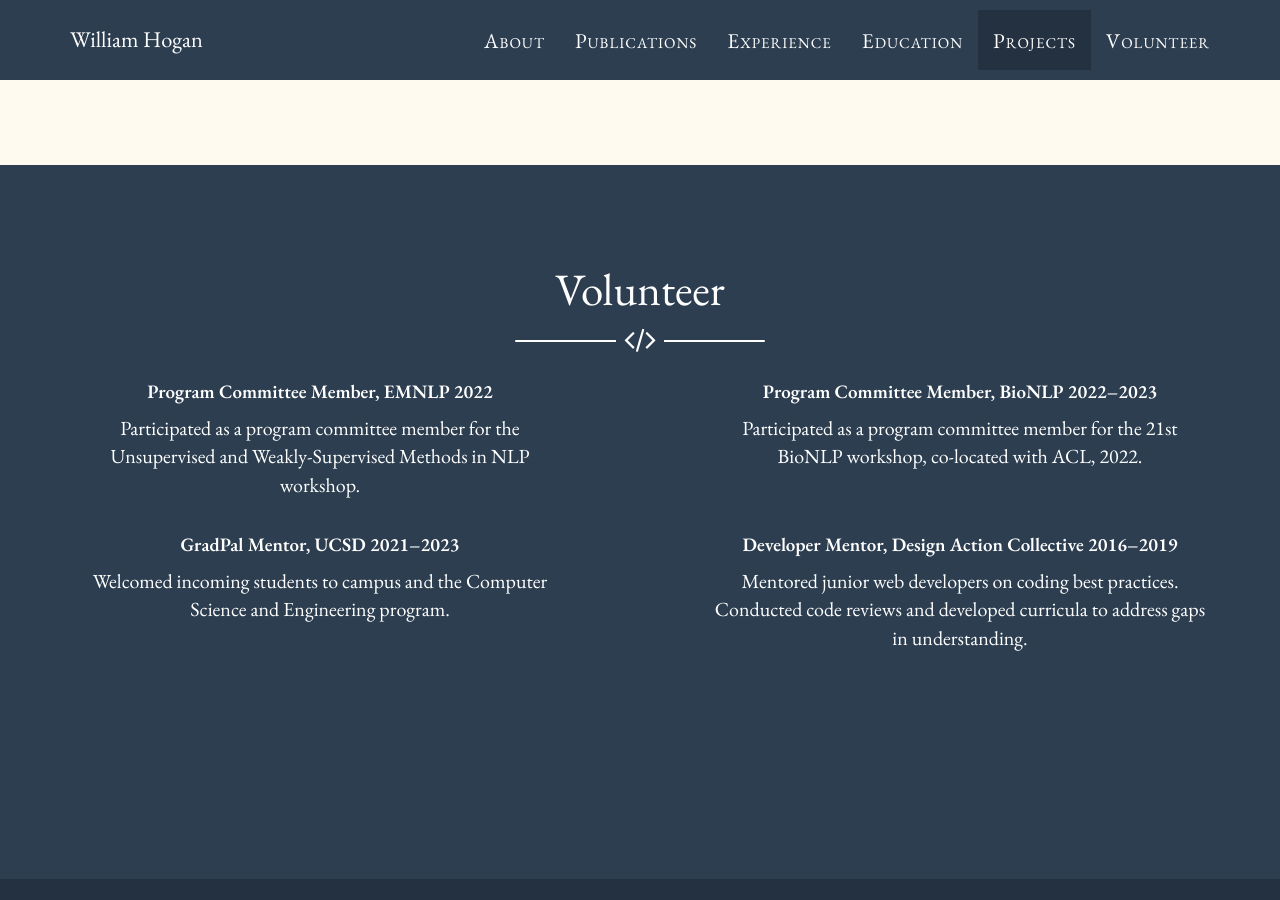
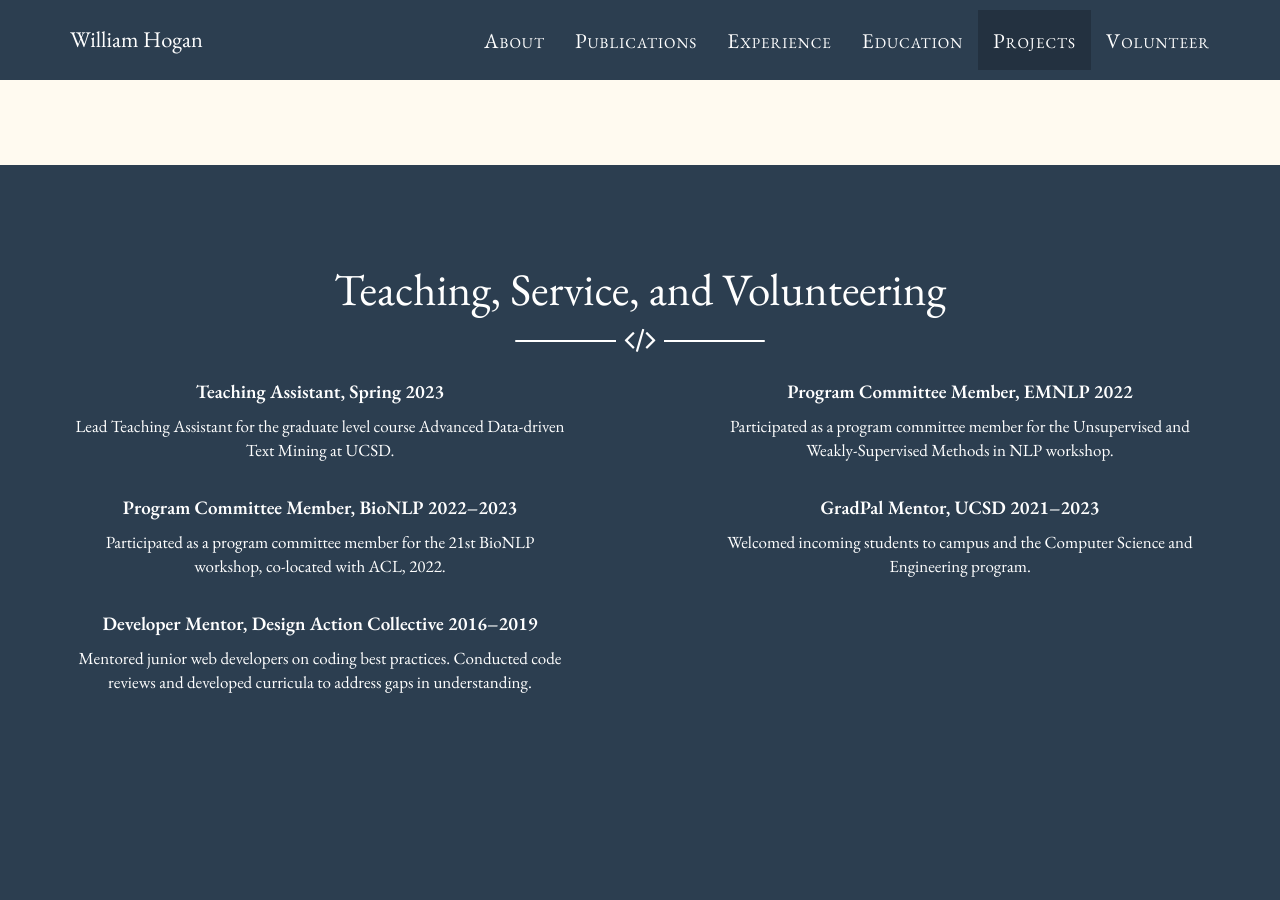
Before and after one commit to wphogan/wphogan.github.io, a Jekyll site: the page built from _posts/2023-05-22-project.markdown, in a window 1280 px wide and 900 px high, scrolled down 4793 px. Built offline with Jekyll 4.4.1, drawn with Linux system fonts in a browser that asks for light colours; some web fonts are replaced.

Commit message:
cv update

```diff
--- a/_includes/volunteer.html
+++ b/_includes/volunteer.html
@@ -3,14 +3,20 @@
     <div class="container portfolio-flex-grid">
         <div class="row">
             <div class="col-lg-12 text-center">
-                <h2>Volunteer</h2>
+                <h2>Teaching, Service, and Volunteering</h2>
                 <hr class="star">
             </div>
         </div>
         <div class="portfolio-flex-row ">
             <div class="flex-center-row max-width-500">
+                <h4>Teaching Assistant, Spring 2023</h4>
+                <p style="font-size: 17px">Lead Teaching Assistant for the graduate level course Advanced Data-driven Text Mining at UCSD.</p>
+            </div>
+
+
+            <div class="flex-center-row max-width-500">
                 <h4>Program Committee Member, EMNLP 2022</h4>
-                <p>Participated as a program committee member for the Unsupervised and Weakly-Supervised Methods in NLP
+                <p style="font-size: 17px">Participated as a program committee member for the Unsupervised and Weakly-Supervised Methods in NLP
                     workshop.</p>
             </div>
 
@@ -18,18 +24,18 @@
                 <h4>
                     Program Committee Member, BioNLP 2022&ndash;2023
                 </h4>
-                <p>Participated as a program committee member for the 21st BioNLP workshop, co-located with ACL,
+                <p style="font-size: 17px">Participated as a program committee member for the 21st BioNLP workshop, co-located with ACL,
                     2022.</p>
             </div>
 
             <div class="flex-center-row max-width-500">
                 <h4>GradPal Mentor, UCSD 2021&ndash;2023</h4>
-                <p>Welcomed incoming students to campus and the Computer Science and Engineering program.</p>
+                <p style="font-size: 17px">Welcomed incoming students to campus and the Computer Science and Engineering program.</p>
             </div>
 
             <div class="flex-center-row max-width-500">
                 <h4>Developer Mentor, Design Action Collective 2016&ndash;2019</h4>
-                <p>Mentored junior web developers on coding best practices. Conducted code reviews and developed
+                <p style="font-size: 17px">Mentored junior web developers on coding best practices. Conducted code reviews and developed
                     curricula to address gaps in understanding.</p>
             </div>
 
--- a/_posts/2022-06-01-project.markdown
+++ b/_posts/2022-06-01-project.markdown
@@ -6,5 +6,5 @@ year: 2022
 authors: <b>Hogan</b>, Li, Shang
 pdf_link: https://aclanthology.org/2022.emnlp-main.71
 code: https://github.com/wphogan/finecl
-video: https://youtu.be/HNyVAW6nVek
+video: https://underline.io/lecture/65361-fine-grained-contrastive-learning-for-relation-extraction
 ---
```
Also changed, not shown: 1 other file.
